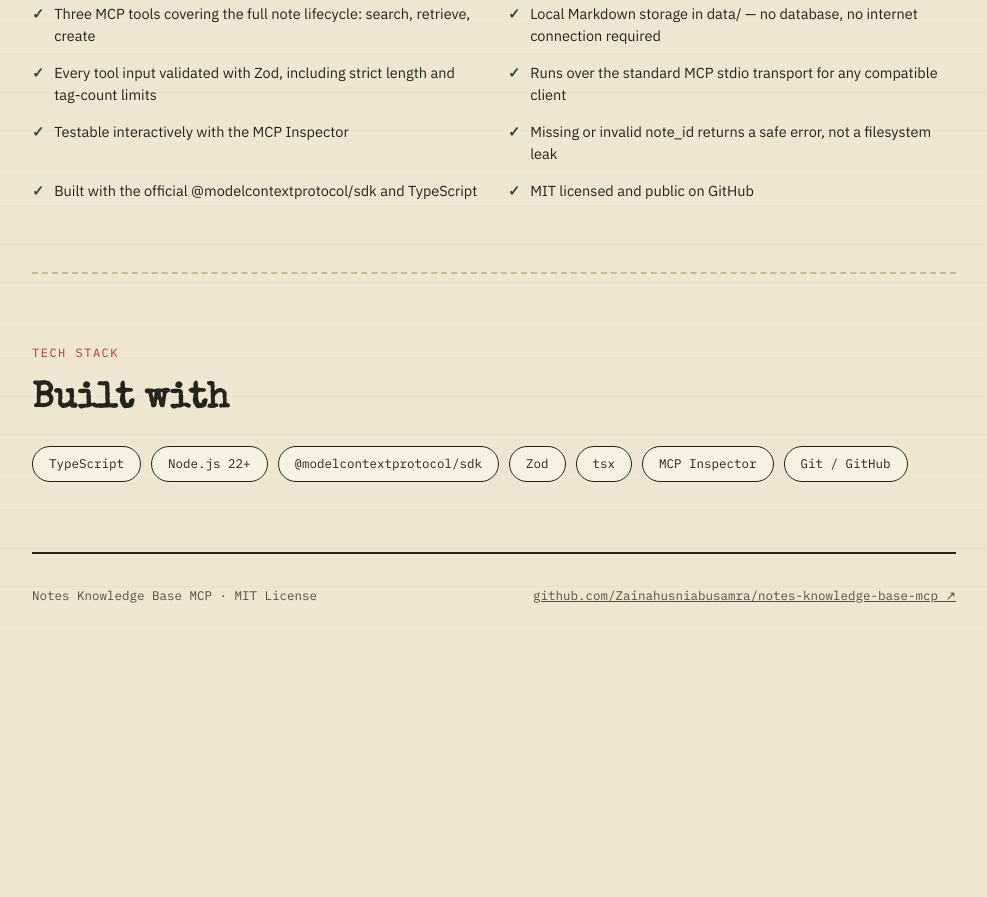
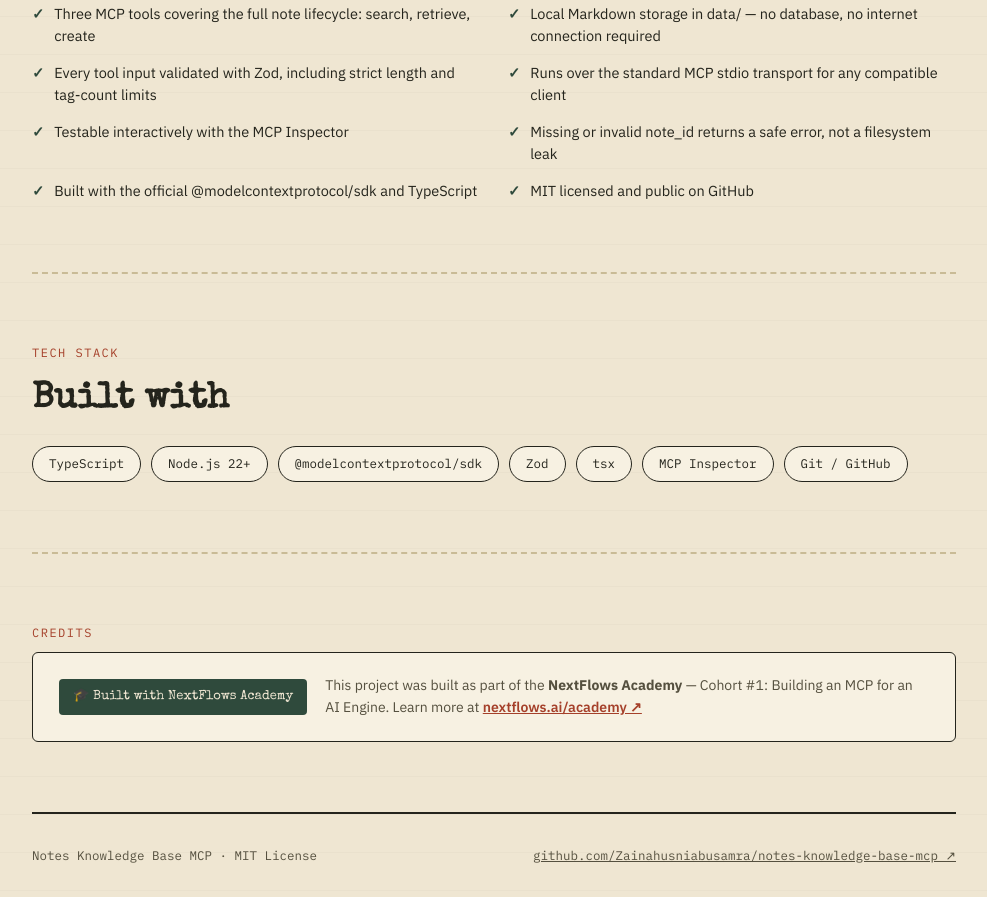
Before and after one commit to Zainahusniabusamra/notes-knowledge-base-mcp, a website: page index.html in a window 1280 px wide. Shown: the part 3137-4034 px from the top of the page, without its empty margins (146-1133 px from the left). Before the commit the page ends 3774 px from the top, so only its background shows below. Drawn offline with nearby package versions, Linux system fonts and the light colour scheme.

Commit message:
Add credits section for NextFlows Academy
Added credits section with information about NextFlows Academy.

```diff
--- a/index.html
+++ b/index.html
@@ -170,6 +170,18 @@
     border-top: 2px solid var(--ink); padding: 32px 0; font-family: var(--mono); font-size: 12.5px;
     color: var(--ink-soft); display:flex; justify-content: space-between; flex-wrap: wrap; gap: 12px;
   }
+
+  /* ---------- academy credit ---------- */
+  .academy-card{
+    background: var(--card); border: 1.5px solid var(--ink); border-radius: 6px;
+    padding: 22px 26px; display:flex; align-items:center; gap: 18px; flex-wrap: wrap;
+  }
+  .academy-badge{
+    font-family: var(--display); font-size: 13px; color: var(--paper); background: var(--shelf);
+    padding: 8px 14px; border-radius: 4px; white-space: nowrap;
+  }
+  .academy-text{ font-size: 14px; color: var(--ink-soft); flex: 1; min-width: 220px; }
+  .academy-text a{ color: var(--stamp); text-decoration: underline; font-weight: 600; }
 </style>
 </head>
 <body>
@@ -315,6 +327,14 @@
     </div>
   </section>
 
+  <section style="border-top: 2px dashed var(--line);">
+    <div class="kicker">Credits</div>
+    <div class="academy-card">
+      <span class="academy-badge">🎓 Built with NextFlows Academy</span>
+      <p class="academy-text">This project was built as part of the <strong>NextFlows Academy</strong> — Cohort #1: Building an MCP for an AI Engine. Learn more at <a href="https://nextflows.ai/academy" target="_blank" rel="noopener">nextflows.ai/academy ↗</a></p>
+    </div>
+  </section>
+
   <footer>
     <div>Notes Knowledge Base MCP · MIT License</div>
     <div><a href="https://github.com/Zainahusniabusamra/notes-knowledge-base-mcp" target="_blank" rel="noopener">github.com/Zainahusniabusamra/notes-knowledge-base-mcp ↗</a></div>
```
